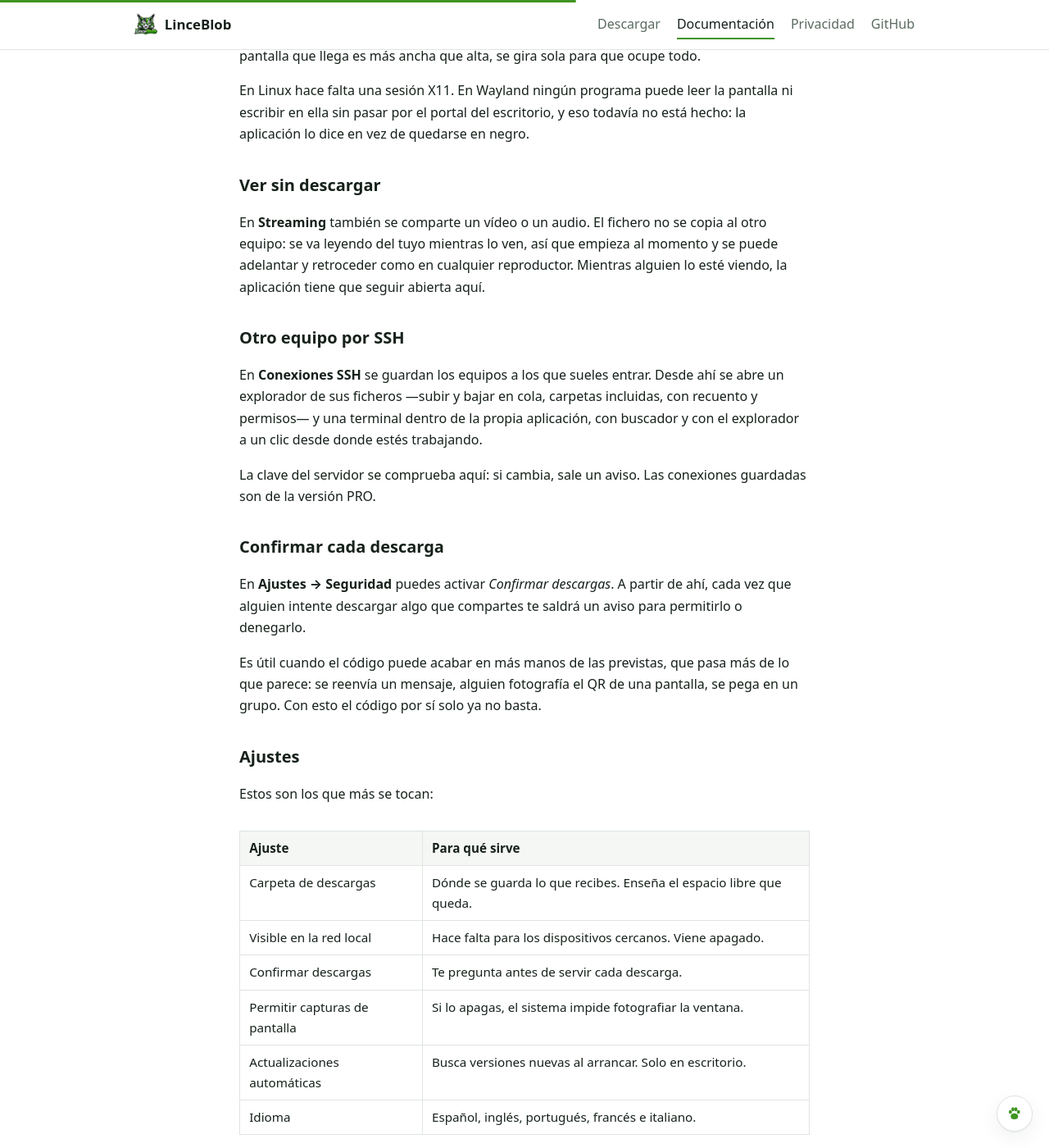
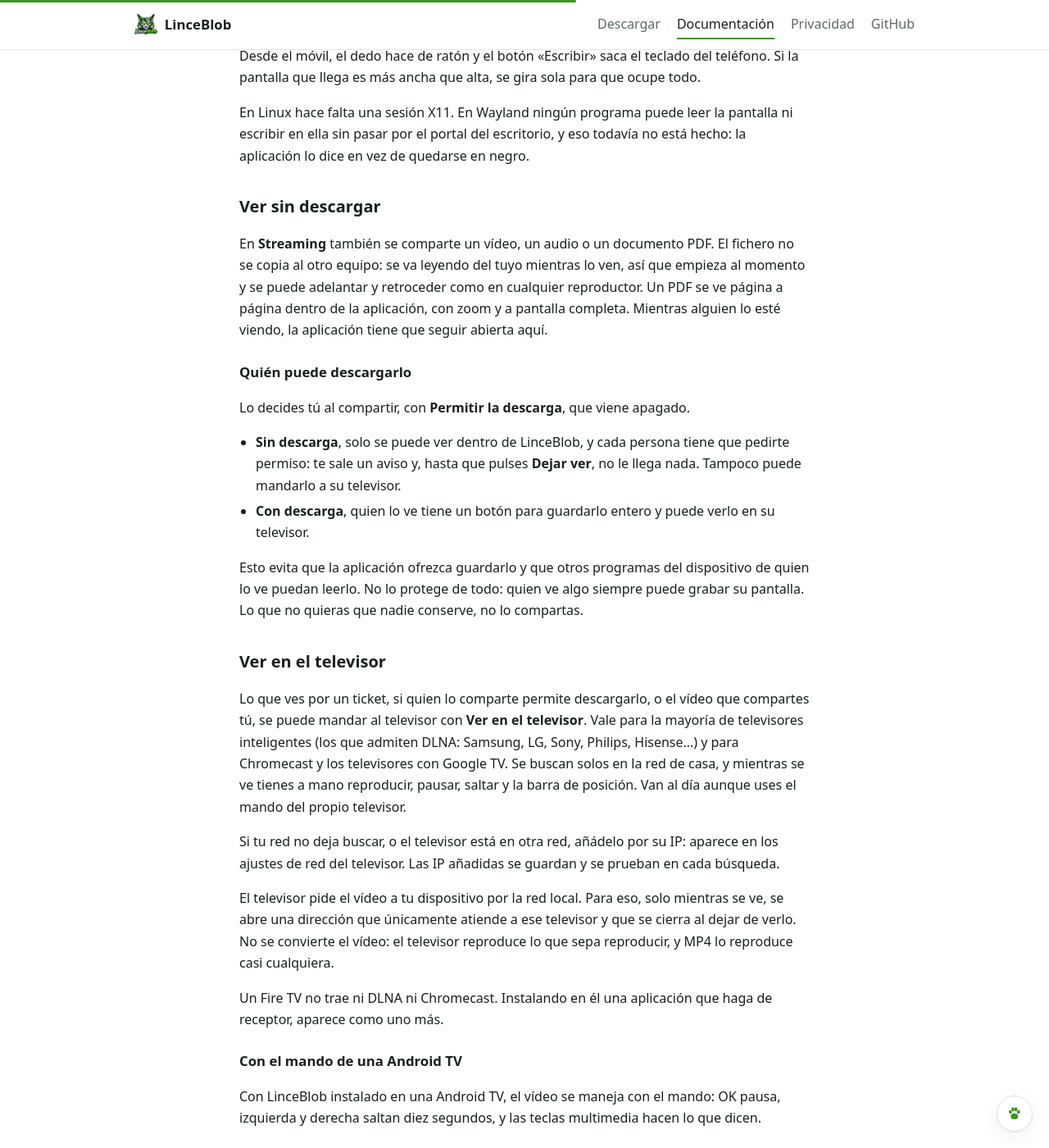
Before and after one commit to MiBaLToALeX/LinceBlob, a Jekyll site: the page built from documentacion.html, in a window 1280 px wide and 1400 px high, scrolled down 3786 px. Shown: the whole window at 82% size. Built offline with Jekyll 4.4.1, drawn with Linux system fonts in a browser that asks for light colours; some of the changed text lies outside the part shown.

```diff
--- a/documentacion.html
+++ b/documentacion.html
@@ -19,6 +19,7 @@ description: Guía de uso de LinceBlob. Enviar y recibir archivos, dispositivos
           <li><a href="#reenvio-de-conexiones">Reenvío de conexiones</a></li>
           <li><a href="#compartir-la-pantalla">Compartir la pantalla</a></li>
           <li><a href="#ver-sin-descargar">Ver sin descargar</a></li>
+          <li><a href="#ver-en-el-televisor">Ver en el televisor</a></li>
           <li><a href="#otro-equipo-por-ssh">Otro equipo por SSH</a></li>
           <li><a href="#confirmar-cada-descarga">Confirmar cada descarga</a></li>
           <li><a href="#ajustes">Ajustes</a></li>
@@ -227,11 +228,69 @@ description: Guía de uso de LinceBlob. Enviar y recibir archivos, dispositivos
 
   <h2 id="ver-sin-descargar">Ver sin descargar</h2>
   <p>
-    En <strong>Streaming</strong> también se comparte un vídeo o un audio. El
-    fichero no se copia al otro equipo: se va leyendo del tuyo mientras lo ven,
-    así que empieza al momento y se puede adelantar y retroceder como en
-    cualquier reproductor. Mientras alguien lo esté viendo, la aplicación tiene
-    que seguir abierta aquí.
+    En <strong>Streaming</strong> también se comparte un vídeo, un audio o un
+    documento PDF. El fichero no se copia al otro equipo: se va leyendo del tuyo
+    mientras lo ven, así que empieza al momento y se puede adelantar y
+    retroceder como en cualquier reproductor. Un PDF se ve página a página
+    dentro de la aplicación, con zoom y a pantalla completa. Mientras alguien lo
+    esté viendo, la aplicación tiene que seguir abierta aquí.
+  </p>
+
+  <h3>Quién puede descargarlo</h3>
+  <p>
+    Lo decides tú al compartir, con <strong>Permitir la descarga</strong>, que
+    viene apagado.
+  </p>
+  <ul>
+    <li>
+      <strong>Sin descarga</strong>, solo se puede ver dentro de LinceBlob, y
+      cada persona tiene que pedirte permiso: te sale un aviso y, hasta que
+      pulses <strong>Dejar ver</strong>, no le llega nada. Tampoco puede
+      mandarlo a su televisor.
+    </li>
+    <li>
+      <strong>Con descarga</strong>, quien lo ve tiene un botón para guardarlo
+      entero y puede verlo en su televisor.
+    </li>
+  </ul>
+  <p>
+    Esto evita que la aplicación ofrezca guardarlo y que otros programas del
+    dispositivo de quien lo ve puedan leerlo. No lo protege de todo: quien ve
+    algo siempre puede grabar su pantalla. Lo que no quieras que nadie
+    conserve, no lo compartas.
+  </p>
+
+  <h2 id="ver-en-el-televisor">Ver en el televisor</h2>
+  <p>
+    Lo que ves por un ticket, si quien lo comparte permite descargarlo, o el
+    vídeo que compartes tú, se puede mandar al televisor con
+    <strong>Ver en el televisor</strong>. Vale para la mayoría de
+    televisores inteligentes (los que admiten DLNA: Samsung, LG, Sony, Philips,
+    Hisense…) y para Chromecast y los televisores con Google TV. Se buscan solos
+    en la red de casa, y mientras se ve tienes a mano reproducir, pausar, saltar
+    y la barra de posición. Van al día aunque uses el mando del propio televisor.
+  </p>
+  <p>
+    Si tu red no deja buscar, o el televisor está en otra red, añádelo por su IP:
+    aparece en los ajustes de red del televisor. Las IP añadidas se guardan y se
+    prueban en cada búsqueda.
+  </p>
+  <p>
+    El televisor pide el vídeo a tu dispositivo por la red local. Para eso, solo
+    mientras se ve, se abre una dirección que únicamente atiende a ese televisor
+    y que se cierra al dejar de verlo. No se convierte el vídeo: el televisor
+    reproduce lo que sepa reproducir, y MP4 lo reproduce casi cualquiera.
+  </p>
+  <p>
+    Un Fire TV no trae ni DLNA ni Chromecast. Instalando en él una aplicación
+    que haga de receptor, aparece como uno más.
+  </p>
+
+  <h3>Con el mando de una Android TV</h3>
+  <p>
+    Con LinceBlob instalado en una Android TV, el vídeo se maneja con el mando:
+    OK pausa, izquierda y derecha saltan diez segundos, y las teclas multimedia
+    hacen lo que dicen.
   </p>
 
   <h2 id="otro-equipo-por-ssh">Otro equipo por SSH</h2>
@@ -364,6 +423,14 @@ description: Guía de uso de LinceBlob. Enviar y recibir archivos, dispositivos
     el aislamiento de clientes.
   </p>
 
+  <h3>El televisor no aparece</h3>
+  <p>
+    Comprueba que está encendido y en la misma red, y añádelo por su IP: muchas
+    redes de empresa y algunas wifi de invitados no dejan buscar. En Windows, si
+    aparece pero no llega a reproducir, puede que el cortafuegos haya bloqueado
+    la conexión: hay que permitir LinceBlob en las redes privadas.
+  </p>
+
   <h2 id="si-sigues-atascado">Si sigues atascado</h2>
   <p>
     Abre una incidencia en
--- a/privacidad.html
+++ b/privacidad.html
@@ -384,6 +384,9 @@ description: Política de privacidad de LinceBlob para escritorio (Windows, Linu
       <p><strong>Importante:</strong> el <em>ticket</em> que genera LinceBlob es la llave de acceso al contenido.
         Cualquiera que lo obtenga puede descargarlo mientras el envío siga activo. Trátalo como trataría una
         contraseña: mándalo por un canal en el que confíes y no lo publiques.</p>
+      <p>En <strong>Streaming</strong>, si compartes la pantalla, o un vídeo, un audio o un PDF sin permitir la
+        descarga, el ticket no basta: cada persona tiene que pedirte permiso, y no recibe nada hasta que se lo das.
+        Aun así, quien lo ve puede grabar su propia pantalla.</p>
     </div>
 
     <h2 id="cambios-en-esta-politica">11. Cambios en esta política</h2>
--- a/terceros.html
+++ b/terceros.html
@@ -11,7 +11,7 @@ description: Lista completa de los componentes de terceros incluidos en LinceBlo
 
 <div class="documento">
   <h1>Licencias de terceros</h1>
-  <p class="fecha">Generada el 23 de septiembre de 2026 · 774 componentes</p>
+  <p class="fecha">Generada el 27 de septiembre de 2026 · 775 componentes</p>
 
   <p>
     LinceBlob incluye los componentes que se listan abajo, cada uno con su
```
Also changed, not shown: other parts of privacidad.html (+1 -1 lines), other parts of terceros.html (+1 -0 lines), index.html (+29 -0 lines), README.md.
